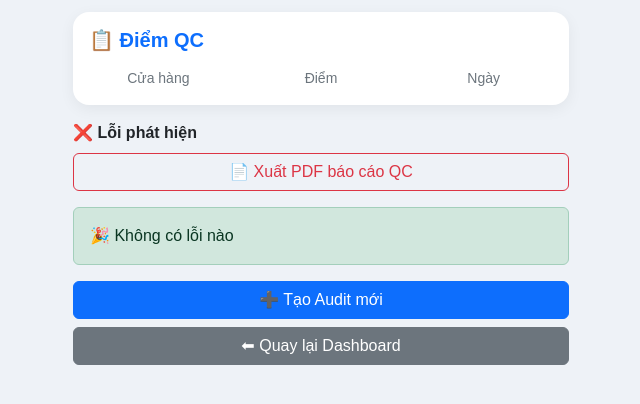
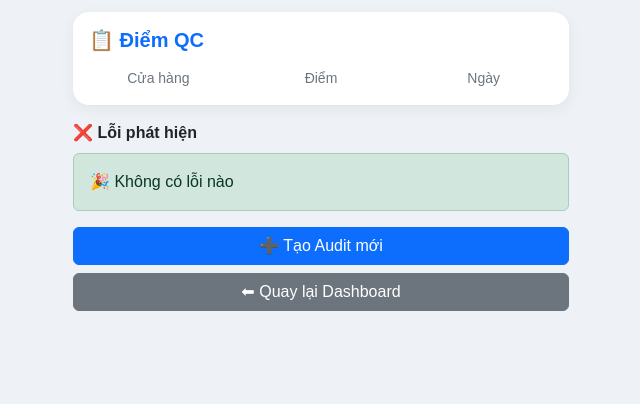
Before and after one commit to MicKNguyenn/mixue-checklist, a Django app: template templates/checklist/audit_detail.html in a window 1280 px wide. Shown: the top 404 px of the page, without its empty margins (319-959 px from the left). Run offline with Django 5.2, Linux system fonts and the light colour scheme; the template is opened without the code that fills it, so the values that code supplies are empty.

Commit message:
add report QC audit 1

```diff
--- a/templates/checklist/audit_detail.html
+++ b/templates/checklist/audit_detail.html
@@ -122,11 +122,11 @@ body{
 
 <!-- ISSUES -->
 <div class="mb-2 fw-bold">❌ Lỗi phát hiện</div>
-<a href="{% url 'export_audit_pdf' audit.id %}"
+{% comment %} <a href="{% url 'export_audit_pdf' audit.id %}"
    class="btn btn-outline-danger mb-3 w-100">
 
     📄 Xuất PDF báo cáo QC
-</a>
+</a> {% endcomment %}
 
 
 {% for issue in audit.issues.all %}
```
